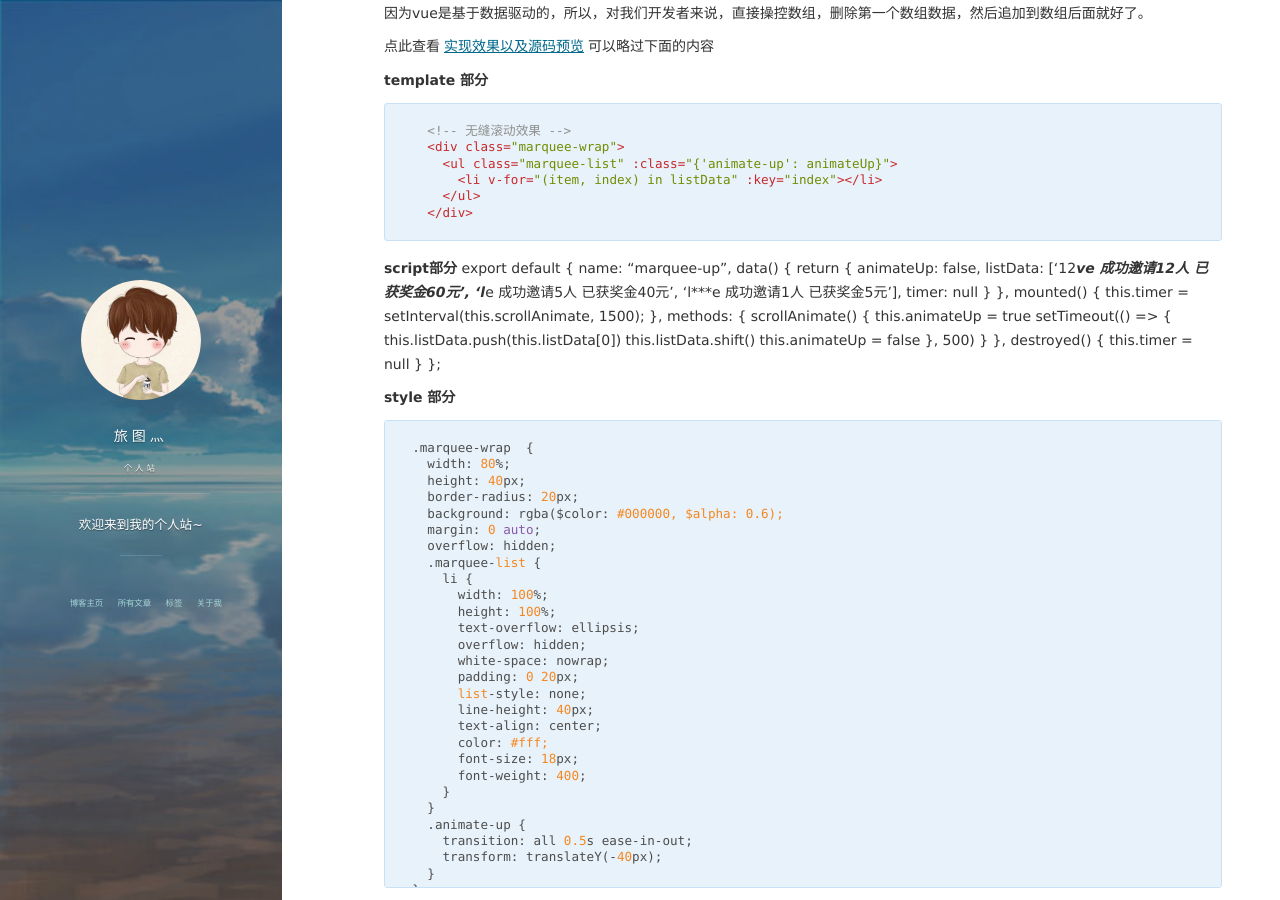
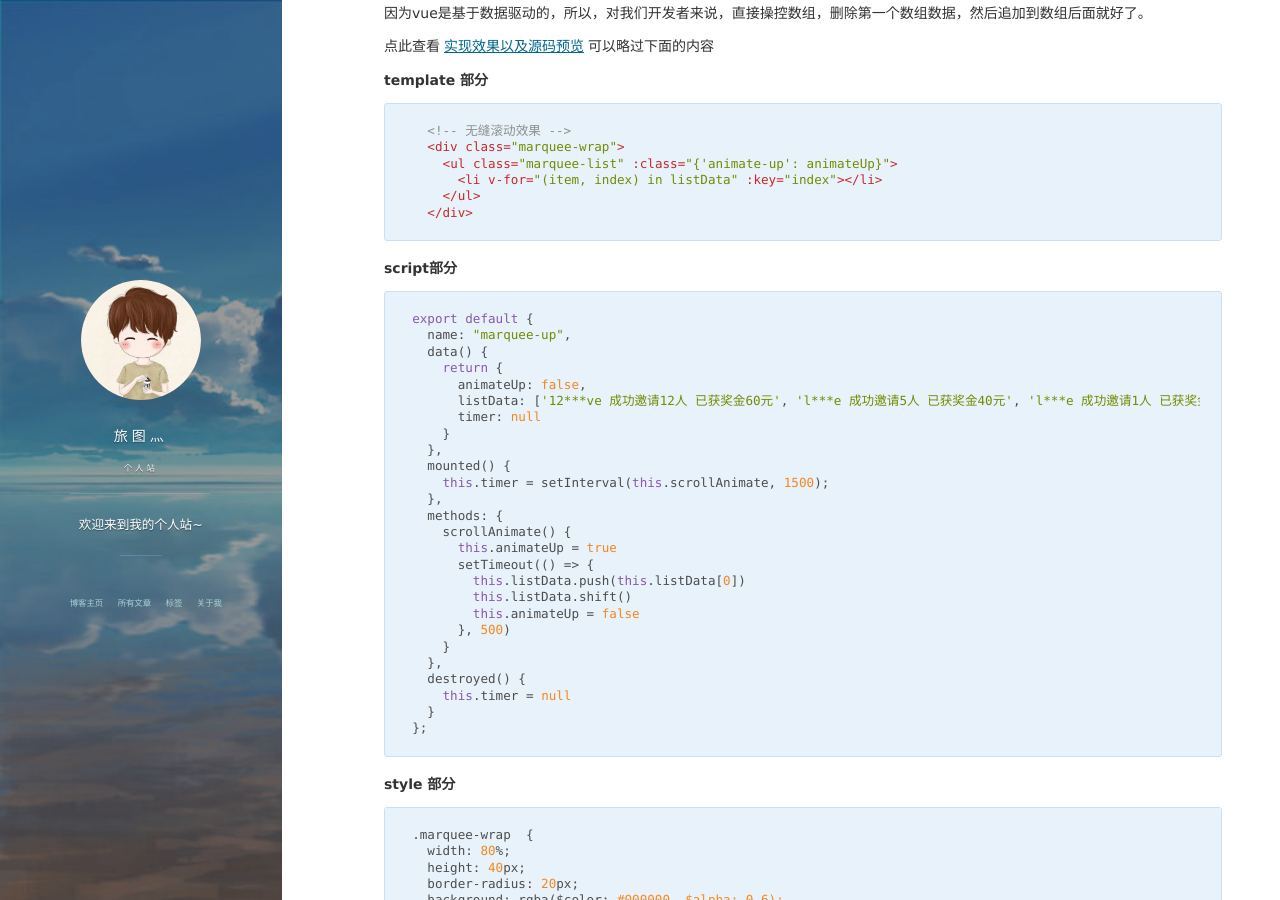
Before and after one commit to xwLyc/xwLyc.github.io, a Jekyll site: the page built from _posts/2019/2019-12-04-textscrolll.md, in a window 1280 px wide and 900 px high, scrolled down 783 px. Built offline with Jekyll 4.4.1, drawn with Linux system fonts in a browser that asks for light colours; nearby versions of some CDN libraries; comment, search, counter and statistics services are not loaded; some of the changed lines change nothing that is shown.

Commit message:
vue 实现无缝滚动

```diff
--- a/_posts/2019/2019-12-06-textscroll.md
+++ b/_posts/2019/2019-12-04-textscrolll.md
@@ -1,14 +1,14 @@
 ---
 layout: post
 title: "vue 实现文字无缝滚动效果（从下往上滚动）"
-date: 2019-12-06
+date: 2019-12-04
 description: "vue 实现文字无缝滚动效果（从下往上滚动）"
 tag: vue
 ---
 
 #### 需求：对中奖用户进行滚动效果展示
 
-![Kapture 2019-12-04 at 14.36.51.gif](https://segmentfault.com/img/bVbA5xY)
+![Kapture 2019-12-04 at 14.36.51.gif](https://image-static.segmentfault.com/398/380/3983800482-5de7541f3d3e9_articlex)
 
 这种效果需求还是蛮多的，想起之前用`JQuery`实现的一个无缝滚动( [缅怀过去](https://www.jq22.com/jquery-info1237))，是通过jq的`animate`方法实现的，动画结束之后就将第一个元素`appendTo`追加到最后面，实现循环滚动特效，不得不感叹技术更新换代真的很快。
 
@@ -35,6 +35,7 @@
       </div>
 
 **script部分**
+
     export default {
       name: "marquee-up",
       data() {
```
